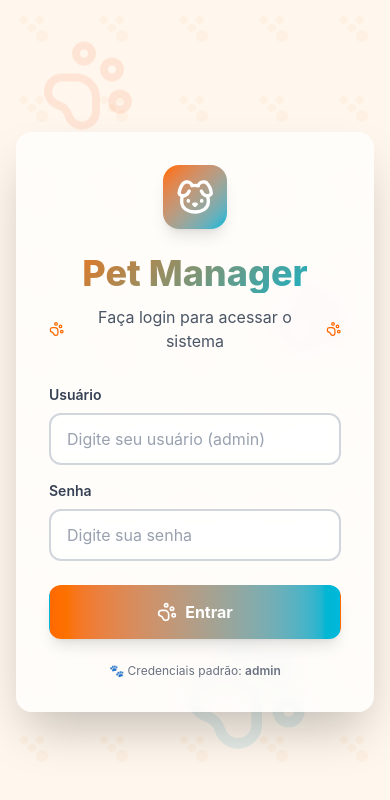
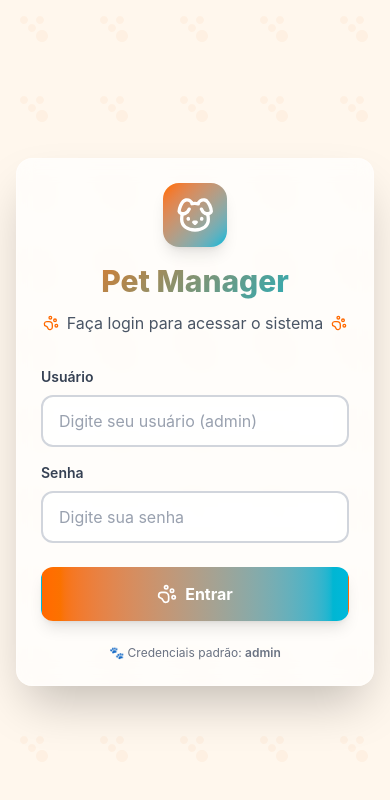
Before and after one commit to lucasfreitas25/lucaseduardodefreitas079924, a React (Vite) app: page /login in a window 390 px wide. Shown: the top 800 px of the page. Built offline with nearby package versions, Linux system fonts and the light colour scheme; no server answers.

Commit message:
FIX(Readme e login): ajuste na versão mobile para ser estático e adição de novas informações no readme

```diff
--- a/src/pages/Auth/Login.tsx
+++ b/src/pages/Auth/Login.tsx
@@ -33,23 +33,23 @@ export default function Login() {
     };
 
     return (
-        <main className="min-h-screen flex items-center justify-center py-12 px-4 sm:px-6 lg:px-8 paw-pattern relative overflow-hidden">
-            <div className="absolute top-10 left-10 opacity-10 dark:opacity-5 animate-float">
+        <main className="h-screen h-[100dvh] flex items-center justify-center p-4 sm:p-6 lg:p-8 paw-pattern relative overflow-hidden">
+            <div className="absolute top-10 left-10 opacity-10 dark:opacity-5 animate-float hidden sm:block">
                 <PawPrint className="w-24 h-24 text-orange-600" />
             </div>
-            <div className="absolute bottom-20 right-20 opacity-10 dark:opacity-5 animate-float" style={{ animationDelay: '1s' }}>
+            <div className="absolute bottom-20 right-20 opacity-10 dark:opacity-5 animate-float hidden sm:block" style={{ animationDelay: '1s' }}>
                 <PawPrint className="w-32 h-32 text-cyan-600" />
             </div>
-            <div className="absolute top-1/3 right-10 opacity-10 dark:opacity-5 animate-float" style={{ animationDelay: '2s' }}>
+            <div className="absolute top-1/3 right-10 opacity-10 dark:opacity-5 animate-float hidden sm:block" style={{ animationDelay: '2s' }}>
                 <PawPrint className="w-20 h-20 text-purple-600" />
             </div>
 
-            <article className="max-w-md w-full space-y-8 glass p-8 sm:p-10 rounded-2xl shadow-2xl border-2 border-orange-200 dark:border-orange-900 animate-fade-in relative z-10">
+            <article className="max-w-md w-full space-y-4 sm:space-y-8 glass p-6 sm:p-10 rounded-2xl shadow-2xl border-2 border-orange-200 dark:border-orange-900 animate-fade-in relative z-10">
                 <header className="text-center">
                     <div className="mx-auto h-16 w-16 bg-gradient-to-br from-orange-500 to-cyan-500 rounded-2xl flex items-center justify-center shadow-lg transform hover:scale-110 transition-transform duration-300 animate-wiggle">
                         <Dog className="h-10 w-10 text-white" />
                     </div>
-                    <h2 className="mt-6 text-4xl font-extrabold gradient-text">
+                    <h2 className="mt-4 sm:mt-6 text-3xl sm:text-4xl font-extrabold gradient-text">
                         Pet Manager
                     </h2>
                     <p className="mt-3 text-base text-gray-600 dark:text-gray-300 flex items-center justify-center gap-2">
```
Also changed, not shown: 1 other file (tests, documents, lock files or other folders).
